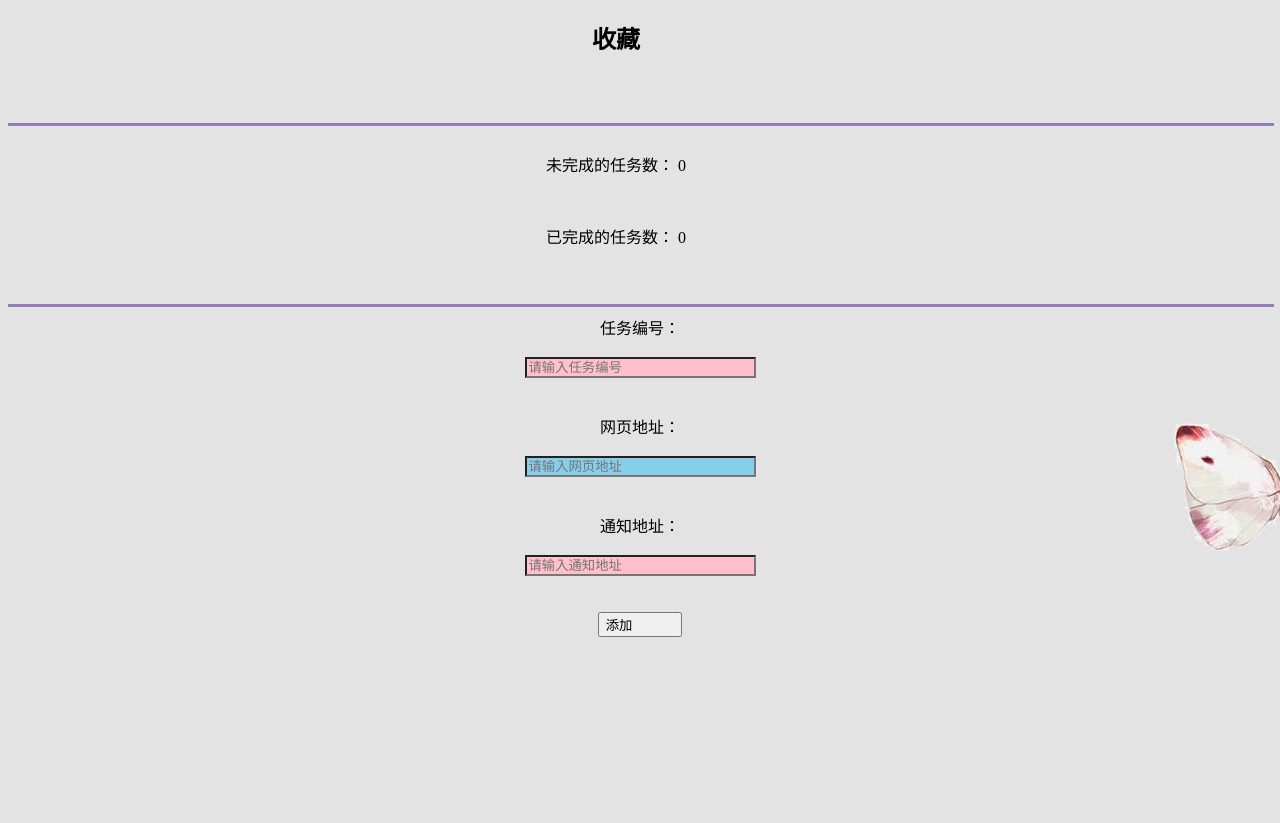
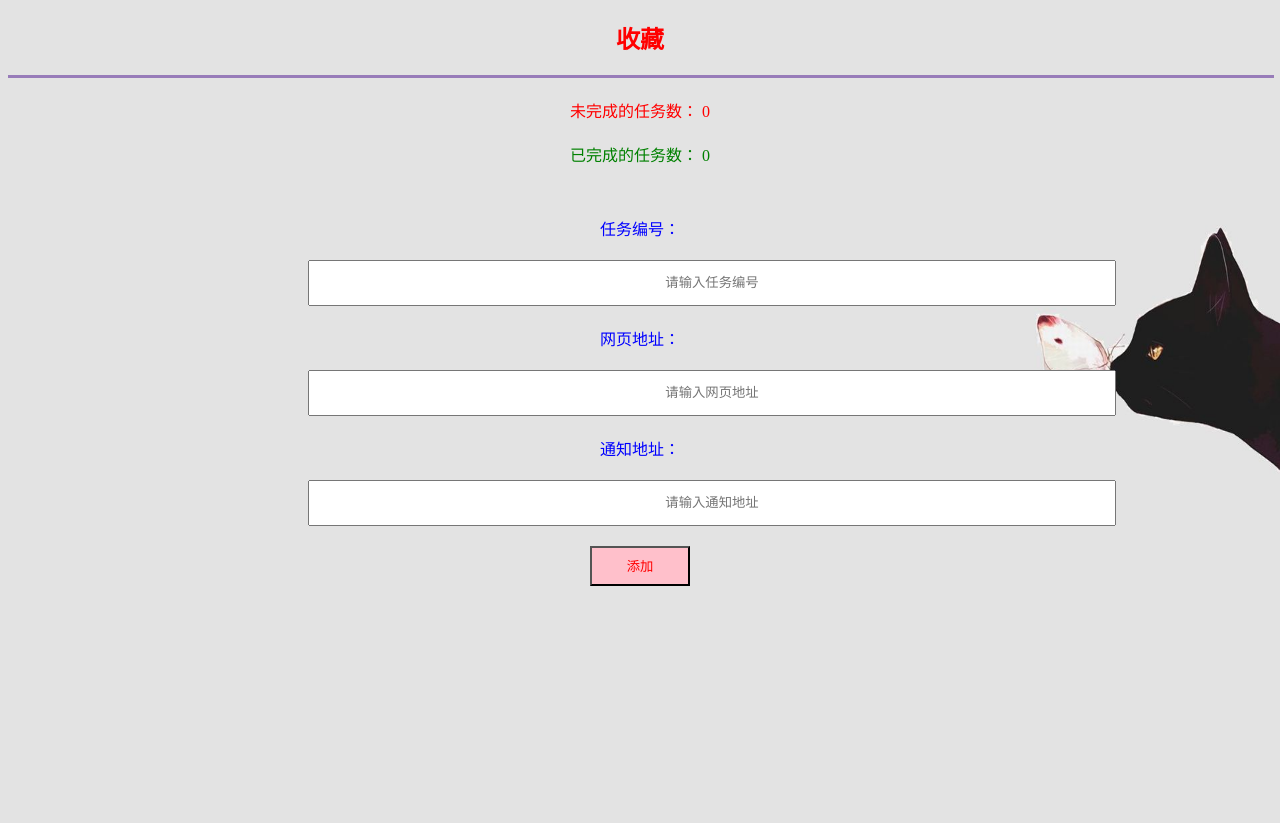
Before and after one commit to HuYingdong/Weixin_images, a Flask app: page / in a window 1280 px wide. After the commit the page ends 586 px from the top, so only its background shows below. Run offline with Flask 2, Linux system fonts and the light colour scheme; data that the repository does not hold is empty.

Commit message:
modified css

```diff
--- a/main.py
+++ b/run.py
@@ -52,7 +52,7 @@ def main():
     return render_template('index.html', tasks=tasks_info)
 
 
-# 测试 notice_url, 可删
+# 测试 notice_url
 @app.route('/notice', methods=['POST'])
 def notice():
     job_form = request.form.to_dict()
@@ -60,7 +60,7 @@ def notice():
 
 
 if __name__ == '__main__':
-    app.run(host='0.0.0.0', port=5001, debug=False)
+    app.run(host='0.0.0.0', port=5001, debug=True)
 
 # 启动huey
 # python huey_consumer.py main.huey --logfile=./logs/huey.log
--- a/static/style.css
+++ b/static/style.css
@@ -1,63 +1,59 @@
 body {
-    background: black url("images/cat.jpeg") no-repeat -380px 0px;
+    background: black url("images/cat.jpeg") no-repeat fixed center;
+    background-size: 100% 100%;
         }
 
-form {
-        height: 500px;
-        width：200px;
-        display: block;
-        }
-
-#task-id,
-#task-url,
-#notice-url,
-#su {
-   display: block;
-   padding-right: 48px!important;
-   height: 100px:
-   width: 100px;
-   margin: 0 auto;
-   }
-
-#task-id {
-        background-color: pink;
-        }
-
-#task-url {
-        background-color: skyblue;
-         }
-
-#notice-url {
-        background-color: pink;
-         }
-
-#su {
-      cursor: pointer;
+h2 {
+   text-align: center;
+   color: red;
 }
 
-div {
-   display: block;
-   padding-right: 48px!important;
-   height: 20px:
-   width: 100px;
-   margin: center auto;
-   padding-bottom: 48px!important;
-   text-align: center;
+
+
+.new-task-num {
+    color: red;
+    text-align: center;
+    margin: 20px;
 }
 
-h2 {
-   display: block;
-   padding-right: 48px!important;
-   height: 20px:
-   width: 100px;
-   margin: center auto;
-   padding-bottom: 48px!important;
-   text-align: center;
-   text-color: red;
+.done-task-num {
+    color: green;
+    text-align: center;
+    margin: 20px;
+}
+
+
+
+form {
+    height: 500px;
+    margin-top: 50px;
+    display: block;
 }
 
 label {
+    text-align: center;
+    display: block;
+    color: blue;
+    margin: 20px;
+}
+
+
+input {
+    text-align: center;
+    display: block;
+    margin: 20px;
+    height: 40px;
+    width: 800px;
+    margin-left: 300px;
+}
+
+
+#submit {
+   display: block;
+   margin: 10px auto;
    text-align: center;
-   display: block;
-
-}
+   cursor: pointer;
+   width: 100px;
+   color: red;
+   background-color: pink;
+   }
--- a/templates/index.html
+++ b/templates/index.html
@@ -7,7 +7,7 @@
 </head>
 <body>
 <h2>收藏</h2>
-<hr style="border:3 double #987cb9" width="100%" color=#987cb9 size=3> <br />
+<hr style="border:3 double #987cb9" width="100%" color=#987cb9 size=3>
 {% if tasks %}
     <div class="new-task-num">未完成的任务数： {{ tasks.new_tasks }}</div>
     <div class="done-task-num">已完成的任务数： {{ tasks.done_tasks }}</div>
@@ -15,19 +15,17 @@
     <div class="no-task-num">没有获取到任务</div>
 {% endif%}
 
-<hr style="border:3 double #987cb9" width="100%" color=#987cb9 size=3>
+<form action="{{ url_for('main') }}" method="post">
+    <label for="task-id">任务编号：</label>
+    <input type="text" id="task-id" name="task_id" placeholder="请输入任务编号"/>
 
-<form action="{{ url_for('main') }}" method="post">
-    <label for="task-id">任务编号：</label>  <br />
-    <input type="text" id="task-id" name="task_id" placeholder="请输入任务编号"/> <br /> <br />
+    <label for="task-url">网页地址：</label>
+    <input type="text" id="task-url" name="url" placeholder="请输入网页地址"/>
 
-    <label for="task-url">网页地址：</label> <br />
-    <input type="text" id="task-url" name="url" placeholder="请输入网页地址"/> <br /> <br />
+    <label for="notice-url">通知地址：</label>
+    <input type="text" id="notice-url" name="notice_url" placeholder="请输入通知地址"/>
 
-    <label for="notice-url">通知地址：</label> <br />
-    <input type="text" id="notice-url" name="notice_url" placeholder="请输入通知地址"/> <br /> <br />
-
-    <input type="submit" id="su" value="添加"/>
+    <input type="submit" id="submit" value="添加"/>
 </form>
 
 </body>
```
Also changed, not shown: templates/tasks.html (deleted, +0 -16 lines), 1 other file.
